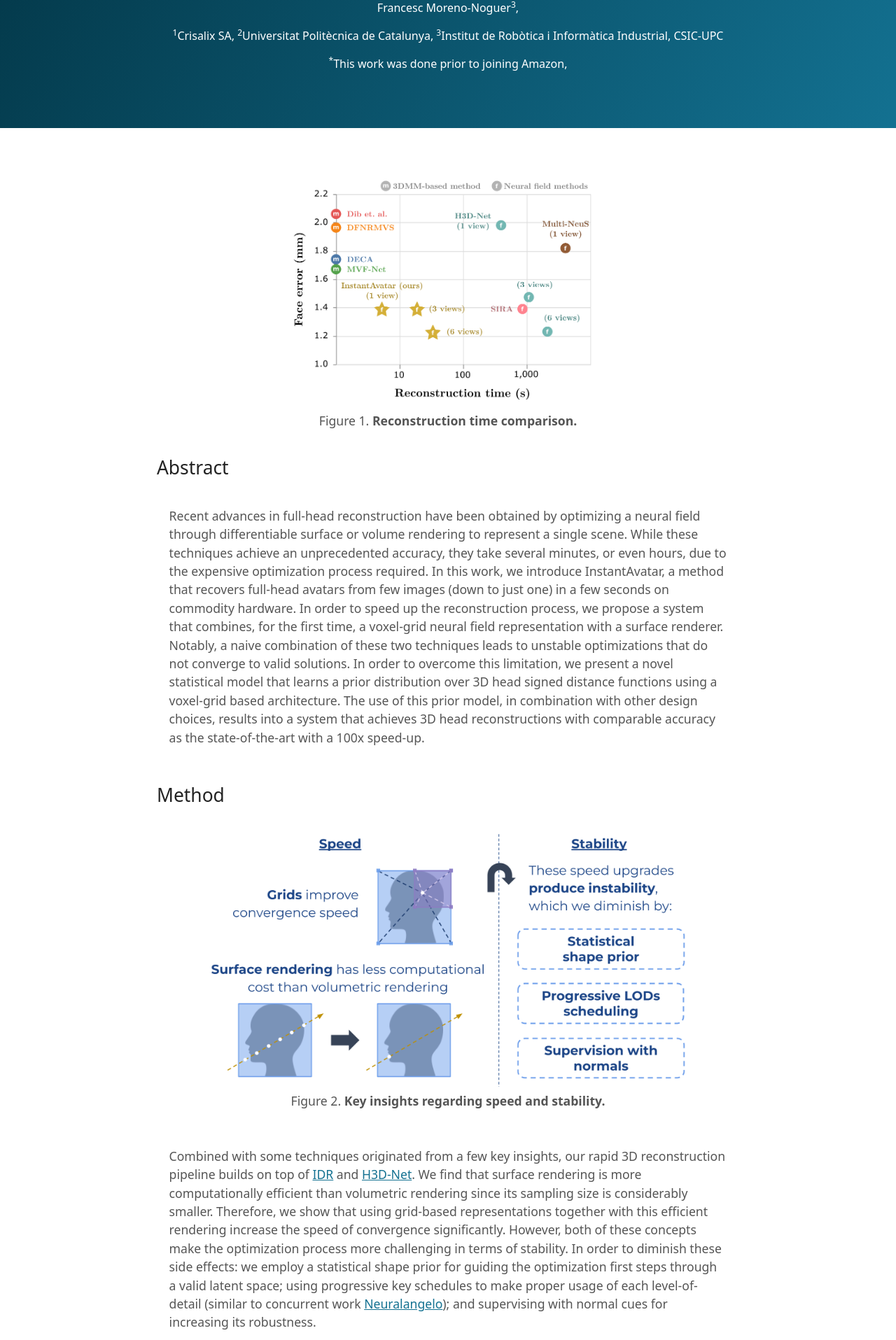
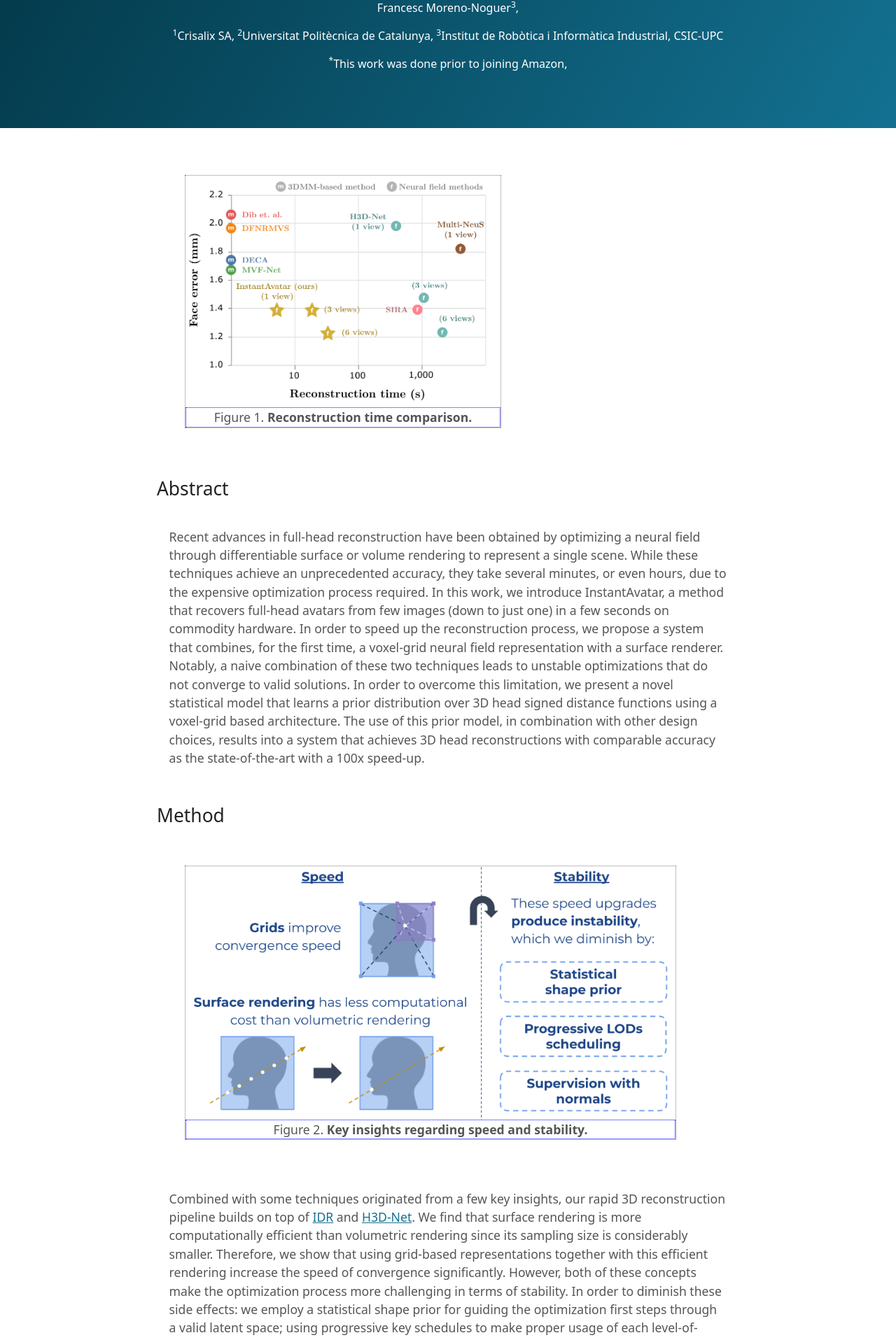
Before and after one commit to CrisalixSA/instant-avatar, a Jekyll site: the page built from index.md, in a window 1280 px wide. Shown: the part 306-2221 px from the top of the page at 70% size. Built offline with Jekyll 4.4.1, drawn with Linux system fonts in a browser that asks for light colours.

Commit message:
Added test css

```diff
--- a/_sass/normalize.scss
+++ b/_sass/normalize.scss
@@ -200,8 +200,24 @@ svg:not(:root) {
  * Address margin not present in IE 8/9 and Safari.
  */
 
+// figure {
+//   margin: 1em 40px;
+// }
+
 figure {
-  margin: 1em 40px;
+  display: inline-block;
+  border: 1px dotted gray;
+  vertical-align: top;
+  text-align: center;
+}
+figure img {
+  vertical-align: top;
+  text-align: center;
+}
+figure figcaption {
+  border: 1px dotted blue;
+  vertical-align: top;
+  text-align: center;
 }
 
 /**
```
